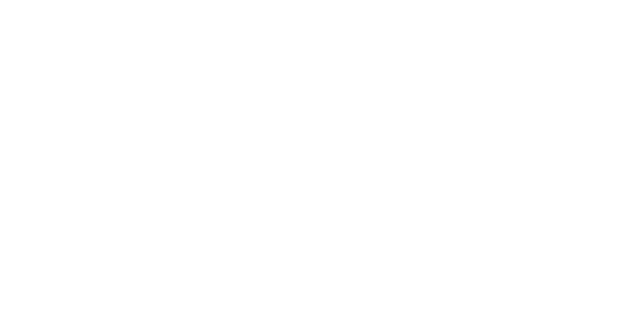
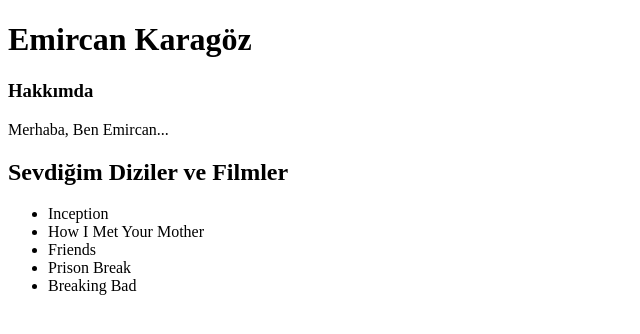
Before and after one commit to emircankaragoz/kodluyoruzilkrepo, a plain HTML site: page index.html in a window 1280 px wide. Shown: the whole page, without its empty margins (0-640 px from the left). Drawn offline with Linux system fonts and the light colour scheme.

Commit message:
Second Commit

```diff
--- a/index.html
+++ b/index.html
@@ -4,9 +4,28 @@
     <meta charset="UTF-8">
     <meta http-equiv="X-UA-Compatible" content="IE=edge">
     <meta name="viewport" content="width=device-width, initial-scale=1.0">
-    <title>Document</title>
+    <title>Kodluyoruz Frontend Challange</title>
 </head>
 <body>
 
+    <!-- Title - Name -->
+    <h1>Emircan Karagöz</h1>
+
+    <!-- About -->
+    <h3>Hakkımda</h3>
+    <p>Merhaba, Ben Emircan...</p>
+
+    <!-- Movies/Series -->
+    <h2>Sevdiğim Diziler ve Filmler</h2>
+
+    <ul>
+        <li>Inception</li>
+        <li>How I Met Your Mother</li>
+        <li>Friends</li>
+        <li>Prison Break</li>
+        <li>Breaking Bad</li>
+    </ul>
+
+
 </body>
 </html>
```
